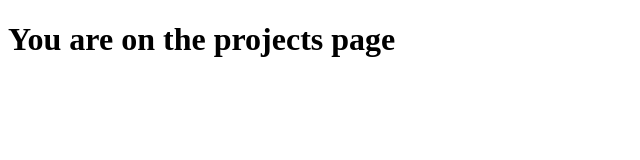
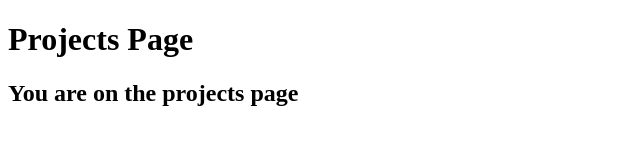
Before and after one commit to KhadraMohamed/Portfolio, a plain HTML site: page pages/projects.html in a window 1280 px wide. Shown: the whole page, without its empty margins (0-640 px from the left). Drawn offline with Linux system fonts and the light colour scheme.

Commit message:
committing pages

```diff
--- a/pages/projects.html
+++ b/pages/projects.html
@@ -4,6 +4,7 @@
   <title> Projects Page </title>
 </head>
  <body>
-    <h1> You are on the projects page </h1>
+    <h1> Projects Page </h1>
+    <h2>You are on the projects page </h2>
 </body>
 </html>
```
Also changed, not shown: pages/contact.html (+1 -0 lines).
